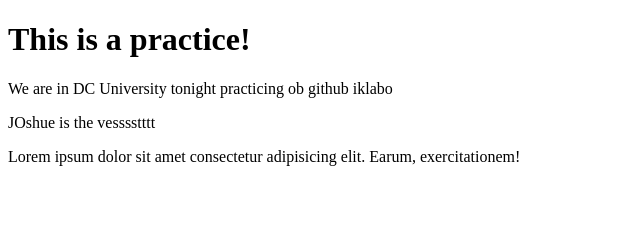
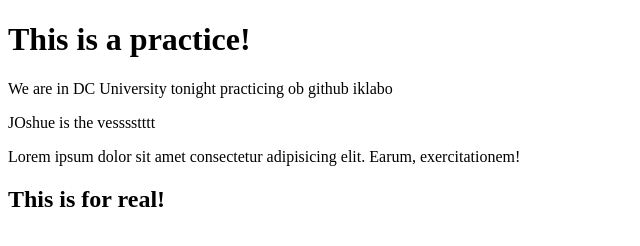
Before and after one commit to mhajoyavila/Practice, a plain HTML site: page index.html in a window 1280 px wide. Shown: the whole page, without its empty margins (0-640 px from the left). Drawn offline with Linux system fonts and the light colour scheme.

Commit message:
Sixth commit

```diff
--- a/index.html
+++ b/index.html
@@ -10,5 +10,6 @@
     <p>We are in DC University tonight practicing ob github iklabo</p>
     <p>JOshue is the vesssstttt</p>
     <p>Lorem ipsum dolor sit amet consectetur adipisicing elit. Earum, exercitationem!</p>
+    <h2>This is for real!</h2>
 </body>
 </html>
```
